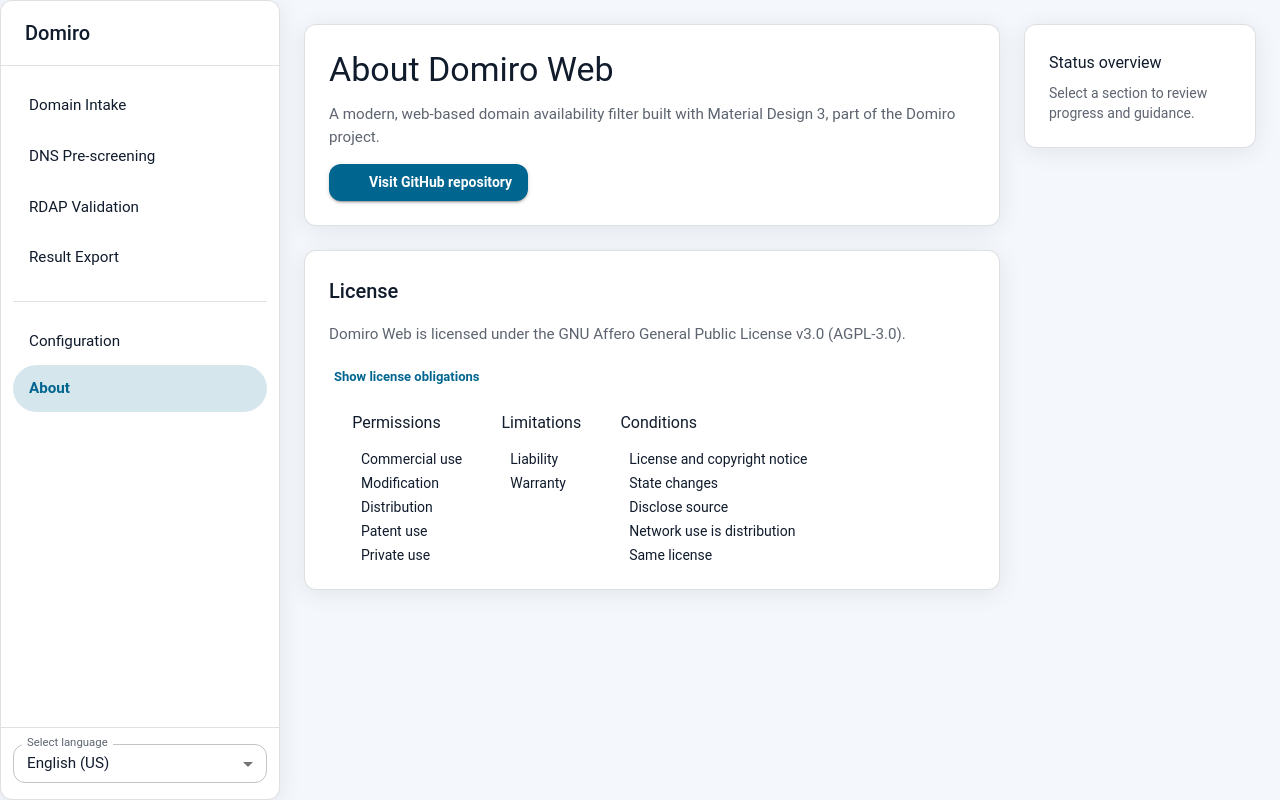
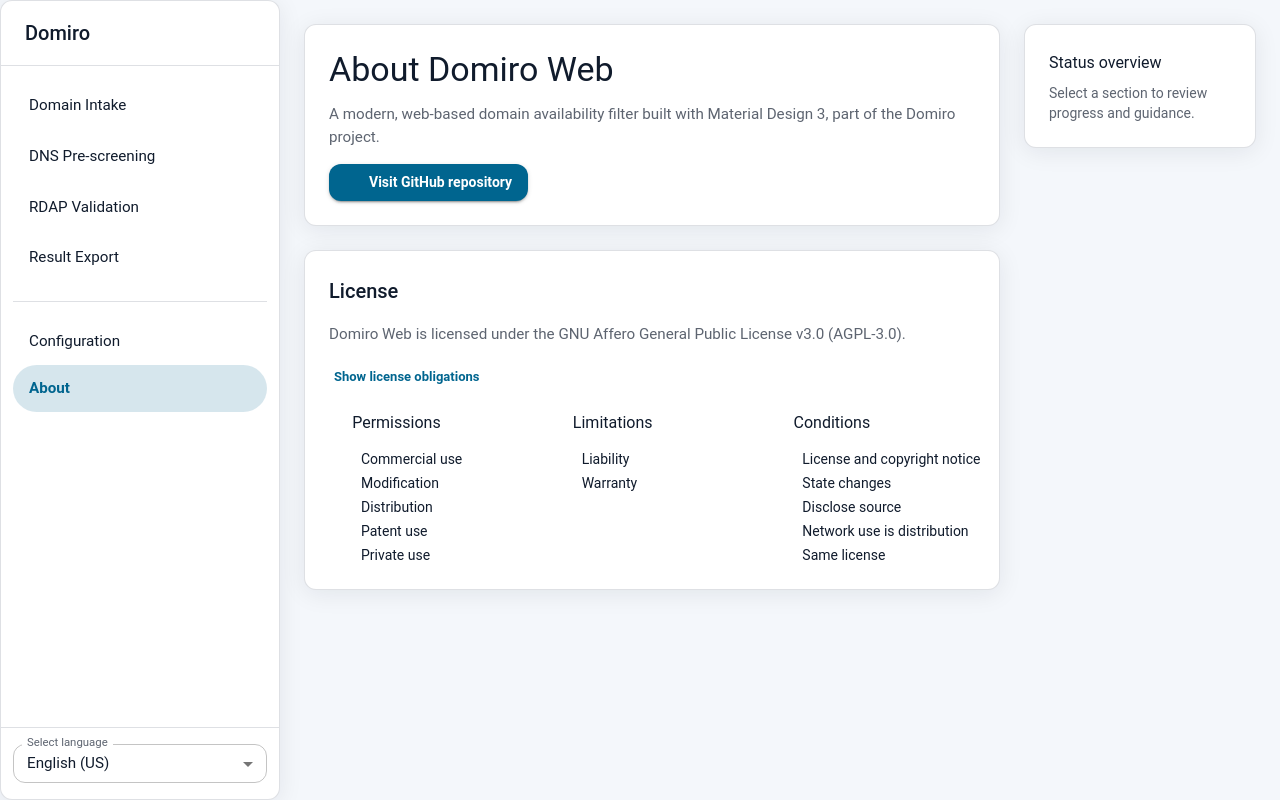
Before and after one commit to domiro-org/web, a React (Vite) app: page /about in a window 1280 px wide. Built offline with nearby package versions, Linux system fonts and the light colour scheme; some icons are missing.

Commit message:
fix: restore legacy grid api usage

```diff
--- a/src/pages/AboutPage.tsx
+++ b/src/pages/AboutPage.tsx
@@ -7,7 +7,7 @@
 import Box from "@mui/material/Box";
 import Button from "@mui/material/Button";
 import Collapse from "@mui/material/Collapse";
-import Grid from "@mui/material/Grid";
+import Grid from "@mui/material/GridLegacy";
 import Link from "@mui/material/Link";
 import Paper from "@mui/material/Paper";
 import Stack from "@mui/material/Stack";
@@ -116,7 +116,7 @@
           </div>
           <Grid container spacing={2}>
             {licenseSections.map((section) => (
-              <Grid item xs={12} sm={6} md={4} key={section.title}>
+              <Grid xs={12} sm={6} md={4} key={section.title}>
                 <Stack spacing={1.5}>
                   <Stack direction="row" spacing={1} alignItems="center">
                     {section.icon}
```
